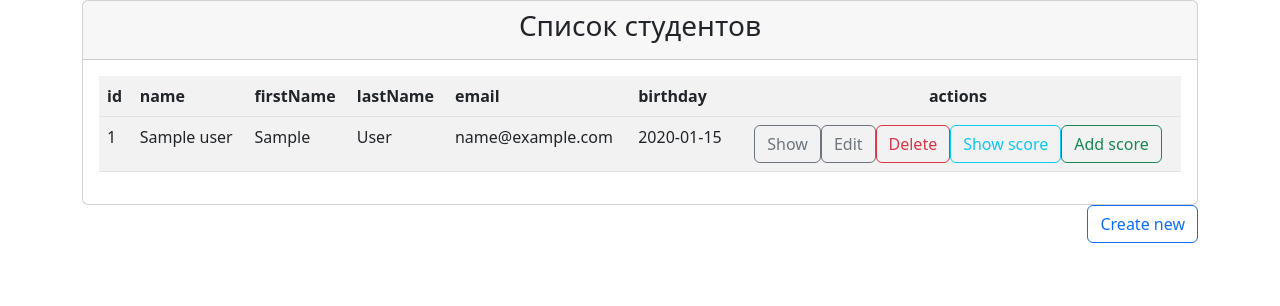
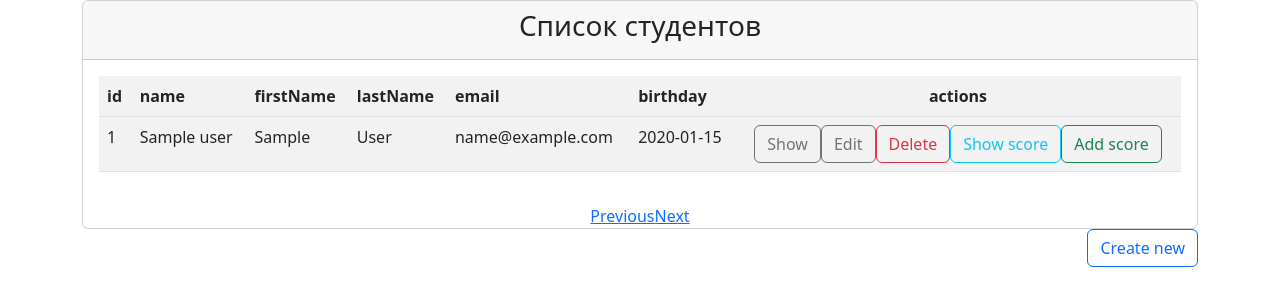
Before and after one commit to Deaglee731/students_symfony, a Symfony app: template templates/user/index.html.twig in a window 1280 px wide. Shown: the part 56-362 px from the top of the page. Run offline with Twig, Linux system fonts and the light colour scheme; the template is opened without the code that fills it: most values are stand-ins (such as "Sample title", 1, 10 or a date in 2020); some libraries are stand-ins or nearby versions.

Commit message:
add paginate

```diff
--- a/templates/user/index.html.twig
+++ b/templates/user/index.html.twig
@@ -57,6 +57,14 @@
                     {% endfor %}
                 </table>
             </div>
+            <div class="d-flex justify-content-center">
+            {% if previous >= 0 %}
+                <a href="{{ path('app_user_index', { offset: previous }) }}">Previous</a>
+            {% endif %}
+            {% if next < users|length %}
+                <a href="{{ path('app_user_index', { offset: next }) }}">Next</a>
+            {% endif %}
+            </div>
         </div>
         <div class="d-flex justify-content-end">
             <a class="btn btn-outline-primary" href="{{ path('app_user_new') }}">Create new</a>
```
Also changed, not shown: src/Controller/UserController.php (+6 -2 lines), src/Repository/UserRepository.php (+14 -0 lines), 2 other files.
